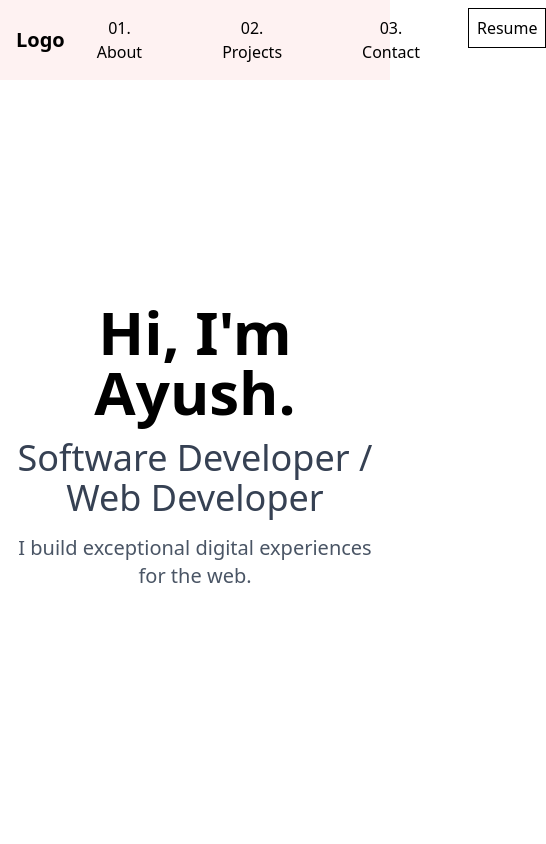
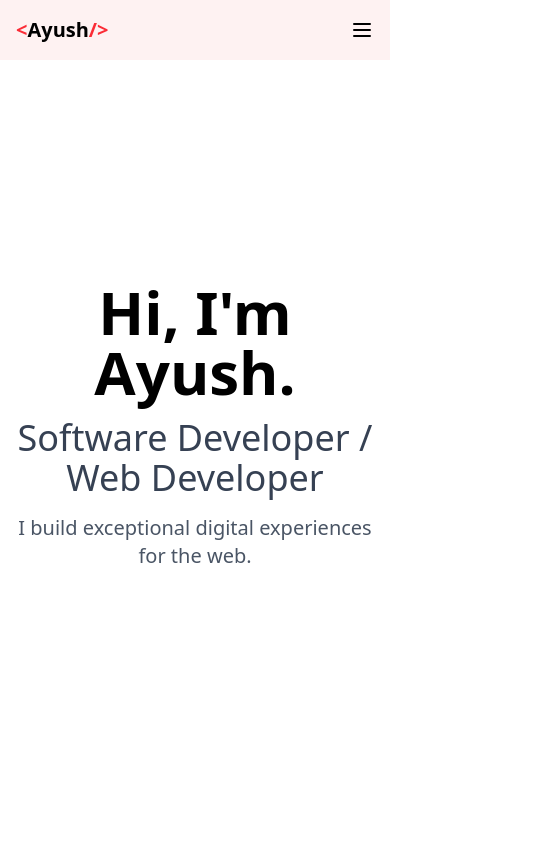
Before and after one commit to ayushdiagarwal/ayushdiagarwal.github.io, a React (Vite) app: page / in a window 390 px wide. Shown: the top 844 px of the page, 546 px wide, since content can reach past the window. Built offline with nearby package versions, Linux system fonts and the light colour scheme.

Commit message:
Fixed Navbar

```diff
--- a/src/components/Navbar.jsx
+++ b/src/components/Navbar.jsx
@@ -1,55 +1,161 @@
-import React from "react";
+import React, { useState, useEffect } from "react";
 
 const Navbar = () => {
+    const [scrolled, setScrolled] = useState(false);
+    const [mobileMenuOpen, setMobileMenuOpen] = useState(false);
+
+    // Handle scroll effect
+    useEffect(() => {
+        const handleScroll = () => {
+            const isScrolled = window.scrollY > 10;
+            if (isScrolled !== scrolled) {
+                setScrolled(isScrolled);
+            }
+        };
+
+        window.addEventListener('scroll', handleScroll);
+        return () => {
+            window.removeEventListener('scroll', handleScroll);
+        };
+    }, [scrolled]);
+
     const scrollToSection = (sectionId) => {
         const element = document.getElementById(sectionId);
         if (element) {
             element.scrollIntoView({ behavior: 'smooth' });
+            setMobileMenuOpen(false);
         }
     };
 
+    const toggleMobileMenu = () => {
+        setMobileMenuOpen(!mobileMenuOpen);
+    };
+
     return (
-        <nav className="bg-red-50 p-4 sticky top-0 z-50">
+        <nav className={`${scrolled ? 'bg-white shadow-md' : 'bg-red-50'} p-4 sticky top-0 z-50 transition-all duration-300`}>
             <div className="container mx-auto flex justify-between items-center">
+                {/* Logo section */}
                 <div className="text-black font-bold text-xl">
-                    Logo
+                    <span className="text-red-500">&lt;</span>
+                    <span>Ayush</span>
+                    <span className="text-red-500">/&gt;</span>
                 </div>
-                <ul className="flex space-x-4">
+
+                {/* Mobile menu button */}
+                <button
+                    className="md:hidden focus:outline-none"
+                    onClick={toggleMobileMenu}
+                    aria-label="Toggle menu"
+                >
+                    <svg
+                        className="w-6 h-6"
+                        fill="none"
+                        stroke="currentColor"
+                        viewBox="0 0 24 24"
+                        xmlns="http://www.w3.org/2000/svg"
+                    >
+                        {mobileMenuOpen ? (
+                            <path
+                                strokeLinecap="round"
+                                strokeLinejoin="round"
+                                strokeWidth={2}
+                                d="M6 18L18 6M6 6l12 12"
+                            />
+                        ) : (
+                            <path
+                                strokeLinecap="round"
+                                strokeLinejoin="round"
+                                strokeWidth={2}
+                                d="M4 6h16M4 12h16M4 18h16"
+                            />
+                        )}
+                    </svg>
+                </button>
+
+                {/* Desktop Navigation */}
+                <ul className="hidden md:flex space-x-2 items-center">
                     <li>
                         <button
                             onClick={() => scrollToSection('about')}
-                            className="text-black hover:text-gray-300 px-8"
+                            className="text-black hover:text-red-500 px-4 py-2 transition duration-300 font-medium"
                         >
-                            01. About
+                            <span className="text-red-500 font-mono">01.</span> About
                         </button>
                     </li>
                     <li>
                         <button
                             onClick={() => scrollToSection('side projects')}
-                            className="text-black hover:text-gray-300 px-8"
+                            className="text-black hover:text-red-500 px-4 py-2 transition duration-300 font-medium"
                         >
-                            02. Projects
+                            <span className="text-red-500 font-mono">02.</span> Projects
                         </button>
                     </li>
                     <li>
                         <button
                             onClick={() => scrollToSection('contact')}
-                            className="text-black hover:text-gray-300 px-8"
+                            className="text-black hover:text-red-500 px-4 py-2 transition duration-300 font-medium"
                         >
-                            03. Contact
+                            <span className="text-red-500 font-mono">03.</span> Contact
                         </button>
                     </li>
-                    <li>
+                    <li className="flex items-center">
                         <a
                             href="https://drive.google.com/file/d/1rxVgp8fSJXeCPmpXZxEpLEVZsPHlecGV/view?usp=sharing"
                             target="_blank"
-                            className="text-black hover:text-gray-300 border-1 p-2"
+                            rel="noopener noreferrer"
+                            className="text-black bg-transparent hover:bg-red-500 hover:text-white border border-red-500 px-4 py-2 rounded transition duration-300 font-medium inline-flex items-center"
                         >
                             Resume
                         </a>
                     </li>
                 </ul>
             </div>
+
+            {/* Mobile Navigation Menu */}
+            <div
+                className={`md:hidden absolute top-full left-0 right-0 bg-white shadow-lg transition-all duration-300 ${
+                    mobileMenuOpen ? 'max-h-screen opacity-100' : 'max-h-0 opacity-0 overflow-hidden'
+                }`}
+            >
+                <div className="container mx-auto py-2">
+                    <ul className="flex flex-col space-y-2 p-4">
+                        <li>
+                            <button
+                                onClick={() => scrollToSection('about')}
+                                className="text-black hover:text-red-500 py-2 w-full text-left font-medium"
+                            >
+                                <span className="text-red-500 font-mono">01.</span> About
+                            </button>
+                        </li>
+                        <li>
+                            <button
+                                onClick={() => scrollToSection('side projects')}
+                                className="text-black hover:text-red-500 py-2 w-full text-left font-medium"
+                            >
+                                <span className="text-red-500 font-mono">02.</span> Projects
+                            </button>
+                        </li>
+                        <li>
+                            <button
+                                onClick={() => scrollToSection('contact')}
+                                className="text-black hover:text-red-500 py-2 w-full text-left font-medium"
+                            >
+                                <span className="text-red-500 font-mono">03.</span> Contact
+                            </button>
+                        </li>
+                        <li className="pt-2">
+                            <a
+                                href="https://drive.google.com/file/d/1rxVgp8fSJXeCPmpXZxEpLEVZsPHlecGV/view?usp=sharing"
+                                target="_blank"
+                                rel="noopener noreferrer"
+                                className="block text-center text-black bg-transparent hover:bg-red-500 hover:text-white border border-red-500 px-4 py-2 rounded transition duration-300 font-medium"
+                            >
+                                Resume
+                            </a>
+                        </li>
+                    </ul>
+                </div>
+            </div>
         </nav>
     );
 }
--- a/src/components/Projects.jsx
+++ b/src/components/Projects.jsx
@@ -30,8 +30,8 @@ const projectsData = {
       image: flapp,
       links: {
         github: "https://github.com/ayushdiagarwal/Flapp",
-        technologies: ["Python", "Numpy"]
-      }
+      },
+      technologies: ["Python", "Numpy"]
     },
     {
       title: "ChatterBox",
```
